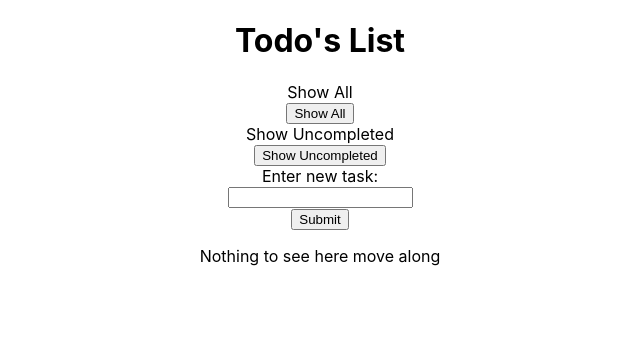
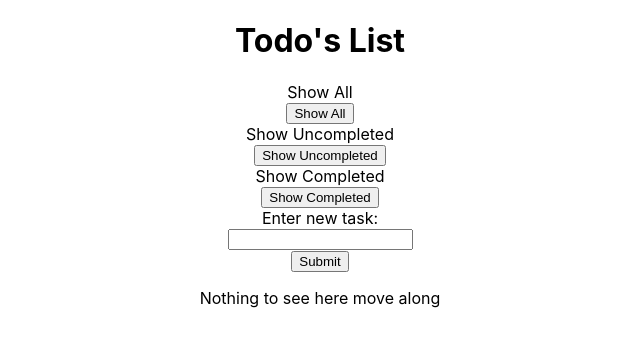
Before and after one commit to yuvaldavid22/todo-list-react, a React (Create React App) app: page / in a window 1280 px wide. Shown: the top 346 px of the page, without its empty margins (320-960 px from the left). Built offline with nearby package versions, Linux system fonts and the light colour scheme.

Commit message:
fixed toggling bugs

```diff
--- a/src/App.js
+++ b/src/App.js
@@ -3,8 +3,9 @@ import logo from './logo.svg';
 import './App.css';
 import AddTask from './components/AddTask'
 import TodoList from "./components/TodoList"
-import RemoveAllChecked from "./components/RemoveAllChecked"
+import ShowAllUnCompleted from "./components/ShowAllUnCompleted"
 import ShowAll from "./components/ShowAll"
+import ShowAllCompleted from "./components/ShowAllCompleted"
 
 function App() {
   const [tasks, setTasks] = useState([]);
@@ -16,9 +17,10 @@ function App() {
       <h1>Todo's List</h1>
       </header>
       <ShowAll status={status} setStatus={setStatus} allTasks={allTasks} tasks={tasks} setTasks={setTasks}></ShowAll>
-      <RemoveAllChecked status={status} setStatus={setStatus} allTasks={allTasks} tasks={tasks} setTasks={setTasks}></RemoveAllChecked>
-      <AddTask allTasks={allTasks} setAllTasks={setAllTasks} tasks={tasks} setTasks={setTasks}></AddTask>
-      <TodoList allTasks={allTasks} setAllTasks={setAllTasks} tasks={tasks} setTasks={setTasks}></TodoList>
+      <ShowAllUnCompleted status={status} setStatus={setStatus} allTasks={allTasks} tasks={tasks} setTasks={setTasks}></ShowAllUnCompleted>
+      <ShowAllCompleted status={status} setStatus={setStatus} allTasks={allTasks} tasks={tasks} setTasks={setTasks}></ShowAllCompleted>
+      <AddTask status={status} allTasks={allTasks} setAllTasks={setAllTasks} tasks={tasks} setTasks={setTasks}></AddTask>
+      <TodoList status={status} allTasks={allTasks} setAllTasks={setAllTasks} tasks={tasks} setTasks={setTasks}></TodoList>
     </div>
   );
 }
--- a/src/components/AddTask.js
+++ b/src/components/AddTask.js
@@ -11,7 +11,8 @@ function AddTask({tasks,setTasks,setAllTasks,status}) {
         if(name !== '') {
             const guid = uuid().toString();
 
-            if(status!=="done") {
+            console.log(status)
+            if(status!=="completed") {
             setTasks((tasks) =>
                 ([...tasks, {id: guid, name: name, done: false}]));
             }
--- /dev/null
+++ b/src/components/ShowAllCompleted.js
@@ -0,0 +1,34 @@
+import React from "react";
+import { v4 as uuid } from 'uuid';
+import {Button, Col, Form, Row} from "react-bootstrap";
+import {useSelector} from 'react-redux';
+
+function ShowAllCompleted({allTasks,tasks,setTasks,setStatus}){
+
+    function showAllCompleted(){
+
+        let task = allTasks.filter(
+            todo=> todo.done !== false
+        );
+
+        setTasks(task);
+        setStatus("completed");
+    }
+
+    return(
+        <Row className={"justify-content-center"}>
+            <Col md={5}>
+                <Row className={"justify-content-center"}>
+                    <Form.Label>Show Completed</Form.Label>
+                </Row>
+                <Row className={"justify-content-center"}>
+                    <Button variant="primary" type="remove" onClick={() => showAllCompleted()}>
+                        Show Completed
+                    </Button>
+                </Row>
+            </Col>
+        </Row>
+    );
+}
+
+export default ShowAllCompleted;
--- a/src/components/RemoveAllChecked.js
+++ b/src/components/ShowAllUnCompleted.js
@@ -3,16 +3,16 @@ import { v4 as uuid } from 'uuid';
 import {Button, Col, Form, Row} from "react-bootstrap";
 import {useSelector} from 'react-redux';
 
-function RemoveAllChecked({allTasks,tasks,setTasks,setStatus}){
+function ShowAllUnCompleted({allTasks,tasks,setTasks,setStatus}){
 
-    function removeAllChecked(){
+    function showAllUnCompleted(){
 
         let task = allTasks.filter(
             todo=> todo.done !== true
         );
 
         setTasks(task);
-        setStatus("done");
+        setStatus("uncompleted");
     }
 
     return(
@@ -22,7 +22,7 @@ function RemoveAllChecked({allTasks,tasks,setTasks,setStatus}){
                     <Form.Label>Show Uncompleted</Form.Label>
                 </Row>
                 <Row className={"justify-content-center"}>
-                    <Button variant="primary" type="remove" onClick={() => removeAllChecked()}>
+                    <Button variant="primary" type="remove" onClick={() => showAllUnCompleted()}>
                         Show Uncompleted
                     </Button>
                 </Row>
@@ -31,4 +31,4 @@ function RemoveAllChecked({allTasks,tasks,setTasks,setStatus}){
     );
 }
 
-export default RemoveAllChecked;
+export default ShowAllUnCompleted;
--- a/src/components/TodoList.js
+++ b/src/components/TodoList.js
@@ -1,34 +1,36 @@
 import React,{useCallback,useState,useRef} from 'react';
 import Task from './Task'
 
-function TodoList({tasks, setAllTasks, setTasks, allTasks}){
+function TodoList({tasks, setAllTasks, setTasks, allTasks,status}){
     const allTasksRef = useRef();
     const tasksRef = useRef();
-    allTasksRef.current = allTasks
-    tasksRef.current=tasks
+    const statusRef = useRef();
+    allTasksRef.current = allTasks;
+    tasksRef.current=tasks;
+    statusRef.current=status;
 
     const toggleTask = useCallback((taskId) => {
         allTasks = allTasksRef.current;
         tasks = tasksRef.current;
+        status = statusRef.current;
+
         let toggledTasks = tasks.map(
             task => {
                 if(task.id === taskId){
                     task.done = !task.done;
                 }
-                return task;
+                if(status==="all")
+                    return task;
+                if(status==="completed" && task.done===true)
+                    return task;
+                if(status==="uncompleted" && task.done===false)
+                    return task;
+
+                return;
             }
         )
 
-        let toggledAllTasks = allTasks.map(
-            task => {
-                if(task.id === taskId && !toggledTasks.includes(task)){
-                    task.done = !task.done;
-                }
-                return task;
-            }
-        )
-
-        setAllTasks(toggledAllTasks)
+        toggledTasks = toggledTasks.filter(task => task!==undefined)
         setTasks(toggledTasks);
     },)
 
```
